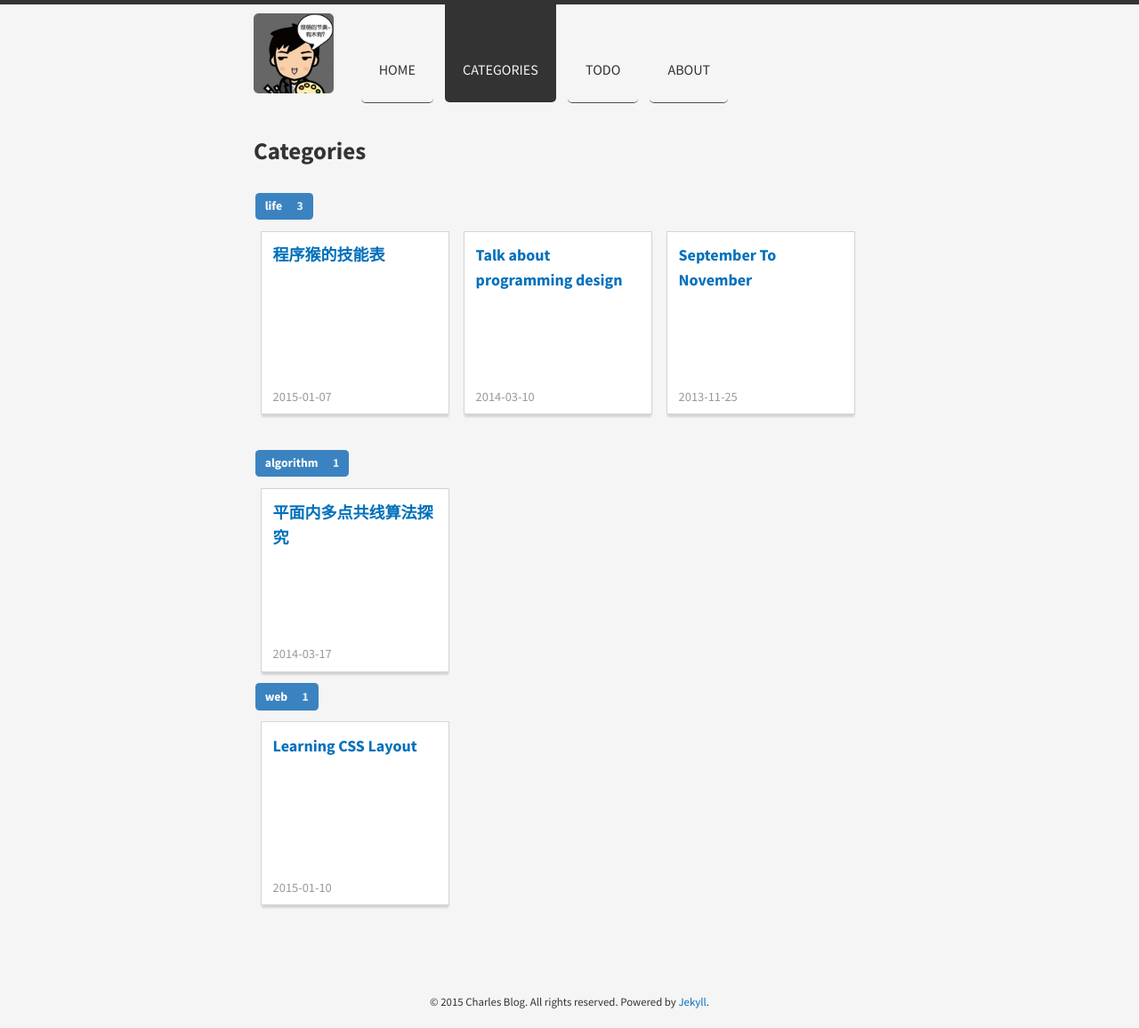
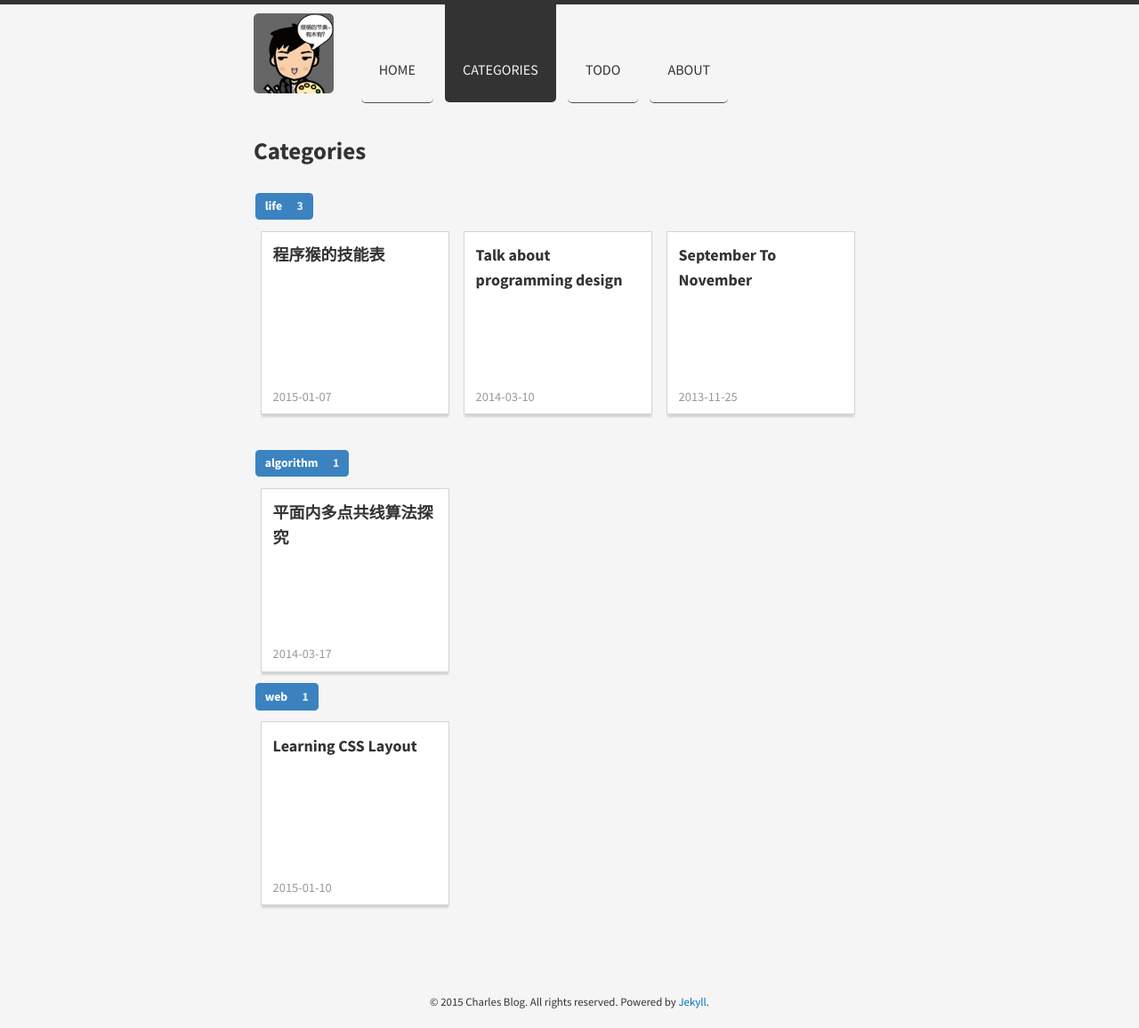
Before and after one commit to JavaCS3/blog, a Jekyll site: the page built from categories/index.html, in a window 1280 px wide. Shown: the whole page at 89% size. Built offline with Jekyll 4.4.1, drawn with Linux system fonts in a browser that asks for light colours; nearby versions of some CDN libraries; Markdown is read by kramdown in place of the engine named in the settings.

Commit message:
modi css

```diff
--- a/public/css/main.scss
+++ b/public/css/main.scss
@@ -129,7 +129,7 @@ footer {
   }
 
   .card {
-    color: $azul-accent-color;
+    color: $contrast-color;
     &:hover {
       color: #EEE;
       background-color: darken(#FFF, 90%);
```
